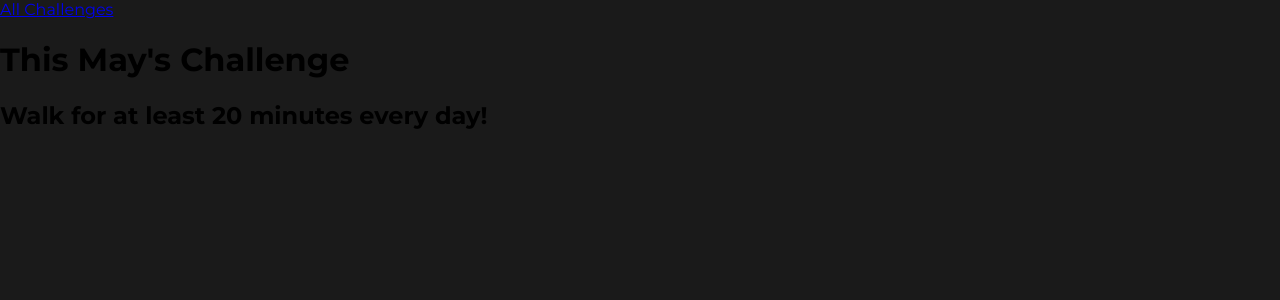
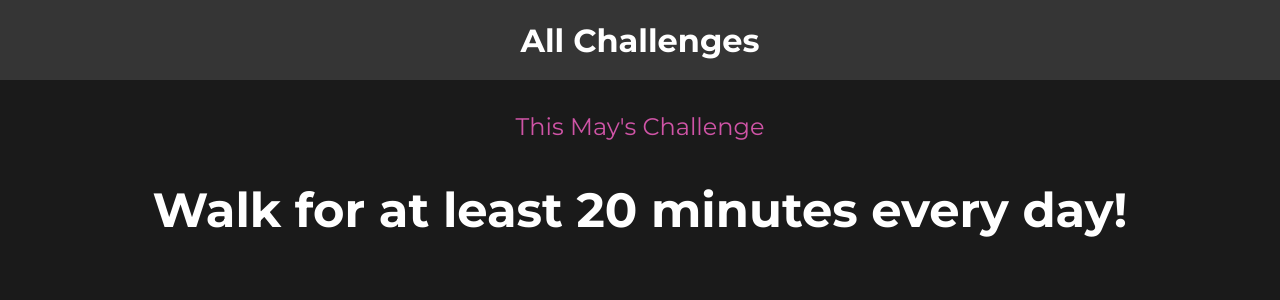
Before and after one commit to dzenankosuta/monthly_challenges, a Django app: page /challenges/may in a window 1280 px wide. Shown: the top 300 px of the page. Run offline with Django 5.2, Linux system fonts and the light colour scheme.

Commit message:
Adding CSS Styling

```diff
--- /dev/null
+++ b/challenges/static/challenges/challenge.css
@@ -0,0 +1,22 @@
+h1,
+h2 {
+  text-align: center;
+  color: white;
+}
+
+h1 {
+  font-size: 1.5rem;
+  margin: 2rem 0 1rem 0;
+  font-weight: normal;
+  color: #cf54a6;
+}
+
+h2 {
+  font-size: 3rem;
+  font-weight: bold;
+}
+
+.fallback {
+  text-align: center;
+  color: white;
+}
--- /dev/null
+++ b/challenges/static/challenges/includes/header.css
@@ -0,0 +1,25 @@
+header {
+    width: 100%;
+    height: 5rem;
+    background-color: #353535;
+  }
+
+  header nav {
+    width: 100%;
+    height: 100%;
+    display: flex;
+    justify-content: center;
+    align-items: center;
+  }
+
+  header nav a {
+    color: white;
+    font-size: 2rem;
+    font-weight: bold;
+    text-decoration: none;
+  }
+
+  header nav a:hover,
+  header nav a:active {
+    color: #cf54a6;
+  }
--- a/challenges/templates/challenges/challenge.html
+++ b/challenges/templates/challenges/challenge.html
@@ -1,7 +1,12 @@
 {% extends "base.html" %}
+{% load static %}
+
+{% block css_files %}
+    <link rel="stylesheet" href="{% static "challenges/challenge.css" %}">
+{% endblock %}
 
 {% block page_title %}
-    {{month_name}} Challenge
+    {{month_name|title}} Challenge
 {%endblock %}
 
 {% block content %}
--- a/challenges/templates/challenges/includes/header.html
+++ b/challenges/templates/challenges/includes/header.html
@@ -1,3 +1,9 @@
+{% load static %}
+
+{% block css_files %}
+    <link rel="stylesheet" href="{% static "challenges/includes/header.css" %}">
+{% endblock %}
+
 <header>
     <nav>
         <a href="{% url "index" %}">All Challenges</a>
--- a/monthly_challenges/settings.py
+++ b/monthly_challenges/settings.py
@@ -121,6 +121,10 @@ USE_TZ = True
 
 STATIC_URL = 'static/'
 
+STATICFILES_DIRS = [
+    BASE_DIR / "static"
+]
+
 # Default primary key field type
 # https://docs.djangoproject.com/en/5.1/ref/settings/#default-auto-field
 
```
Also changed, not shown: challenges/static/challenges/challenges.css (+35 -1 lines).
